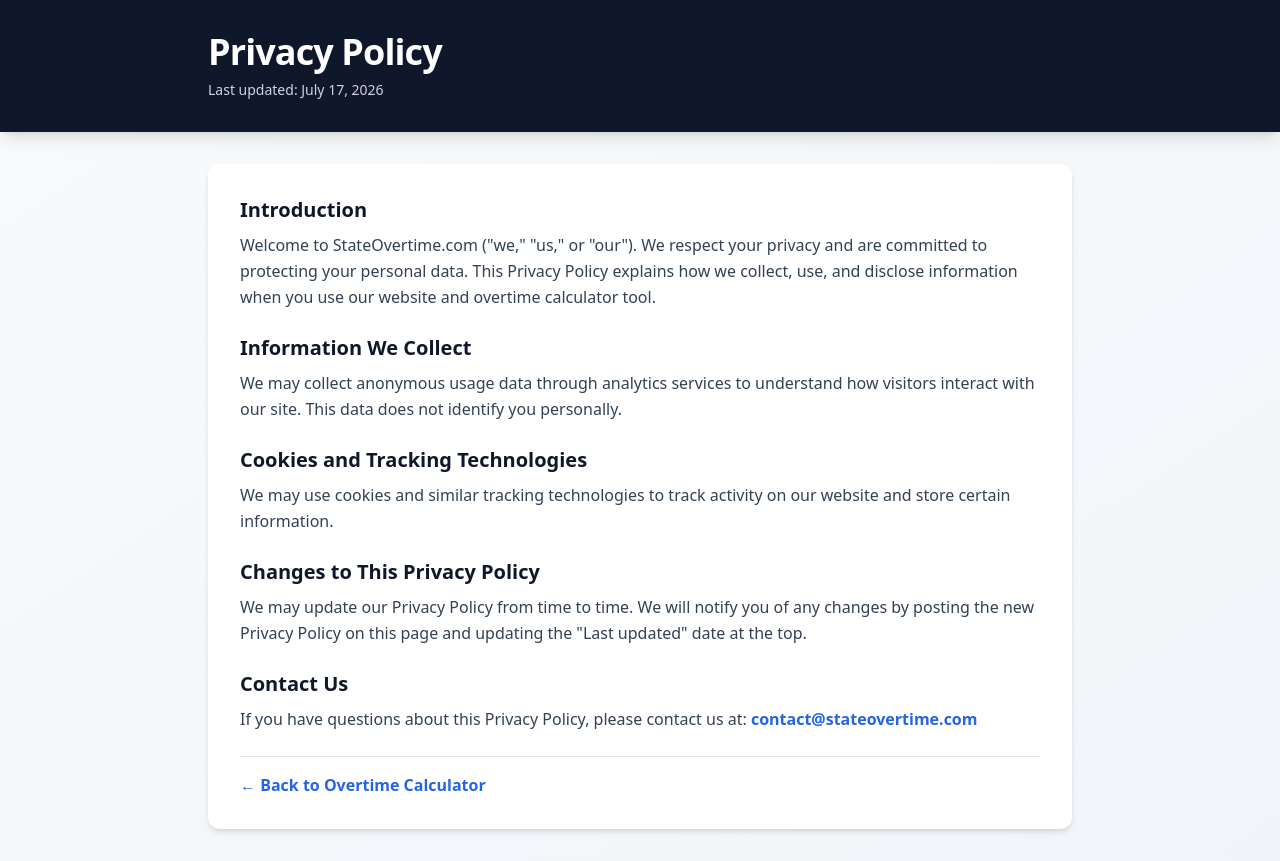
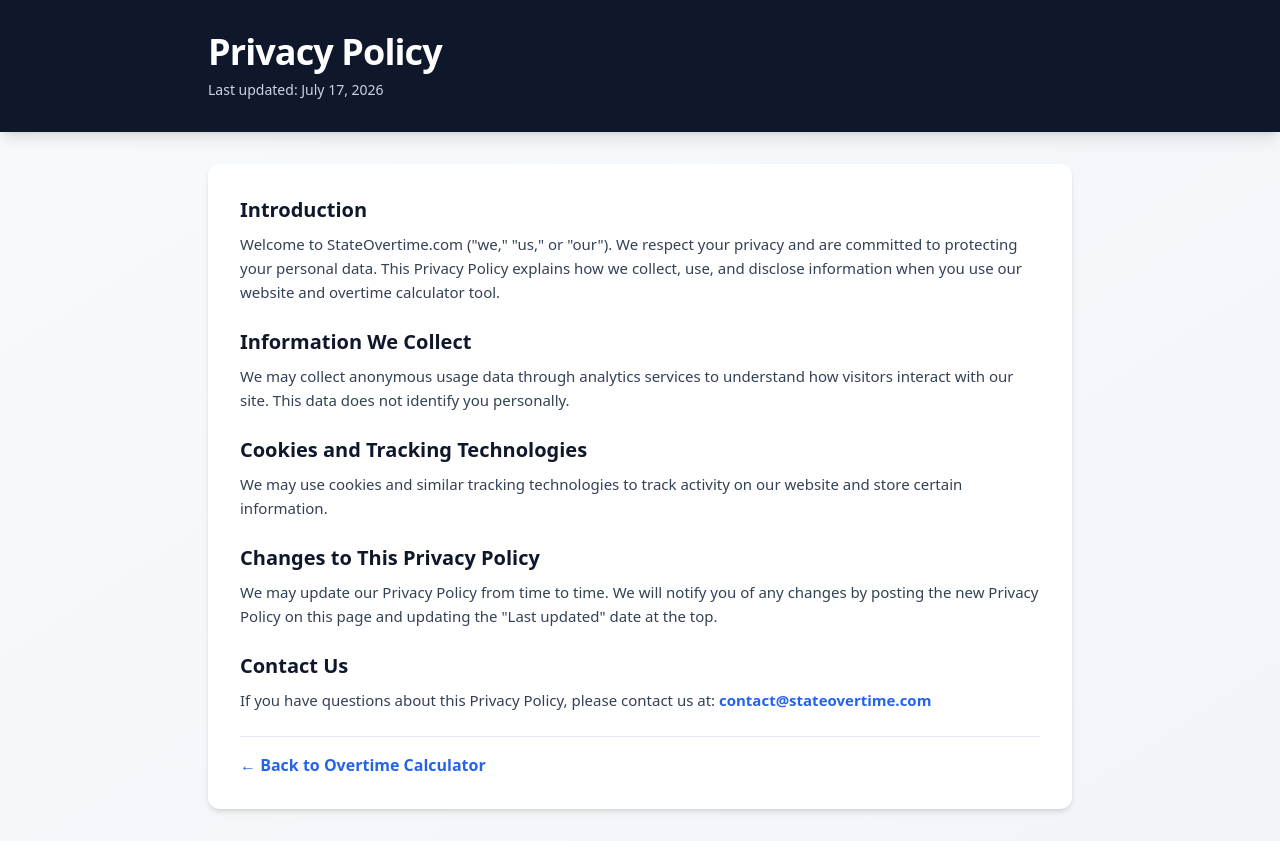
Before and after one commit to kikaifabrik-flow/stateovertime, a Next.js app: page /privacy in a window 1280 px wide. Built offline with nearby package versions, Linux system fonts and the light colour scheme.

Commit message:
Match Privacy body text size

```diff
--- a/src/app/privacy/page.tsx
+++ b/src/app/privacy/page.tsx
@@ -18,27 +18,27 @@
         <div className="bg-white rounded-xl shadow-md p-6 md:p-8 space-y-6">
           <div>
             <h2 className="text-xl font-bold text-slate-900 mb-2">Introduction</h2>
-            <p className="text-slate-700 leading-relaxed">Welcome to StateOvertime.com (&quot;we,&quot; &quot;us,&quot; or &quot;our&quot;). We respect your privacy and are committed to protecting your personal data. This Privacy Policy explains how we collect, use, and disclose information when you use our website and overtime calculator tool.</p>
+            <p className="text-[15px] leading-6 text-slate-700">Welcome to StateOvertime.com (&quot;we,&quot; &quot;us,&quot; or &quot;our&quot;). We respect your privacy and are committed to protecting your personal data. This Privacy Policy explains how we collect, use, and disclose information when you use our website and overtime calculator tool.</p>
           </div>
 
           <div>
             <h2 className="text-xl font-bold text-slate-900 mb-2">Information We Collect</h2>
-            <p className="text-slate-700 leading-relaxed">We may collect anonymous usage data through analytics services to understand how visitors interact with our site. This data does not identify you personally.</p>
+            <p className="text-[15px] leading-6 text-slate-700">We may collect anonymous usage data through analytics services to understand how visitors interact with our site. This data does not identify you personally.</p>
           </div>
 
           <div>
             <h2 className="text-xl font-bold text-slate-900 mb-2">Cookies and Tracking Technologies</h2>
-            <p className="text-slate-700 leading-relaxed">We may use cookies and similar tracking technologies to track activity on our website and store certain information.</p>
+            <p className="text-[15px] leading-6 text-slate-700">We may use cookies and similar tracking technologies to track activity on our website and store certain information.</p>
           </div>
 
           <div>
             <h2 className="text-xl font-bold text-slate-900 mb-2">Changes to This Privacy Policy</h2>
-            <p className="text-slate-700 leading-relaxed">We may update our Privacy Policy from time to time. We will notify you of any changes by posting the new Privacy Policy on this page and updating the &quot;Last updated&quot; date at the top.</p>
+            <p className="text-[15px] leading-6 text-slate-700">We may update our Privacy Policy from time to time. We will notify you of any changes by posting the new Privacy Policy on this page and updating the &quot;Last updated&quot; date at the top.</p>
           </div>
 
           <div>
             <h2 className="text-xl font-bold text-slate-900 mb-2">Contact Us</h2>
-            <p className="text-slate-700 leading-relaxed">If you have questions about this Privacy Policy, please contact us at: <a href="mailto:contact@stateovertime.com" className="text-blue-600 hover:underline font-semibold">contact@stateovertime.com</a></p>
+            <p className="text-[15px] leading-6 text-slate-700">If you have questions about this Privacy Policy, please contact us at: <a href="mailto:contact@stateovertime.com" className="font-semibold text-blue-600 hover:underline">contact@stateovertime.com</a></p>
           </div>
 
           <div className="mt-8 pt-4 border-t border-slate-200">
```
